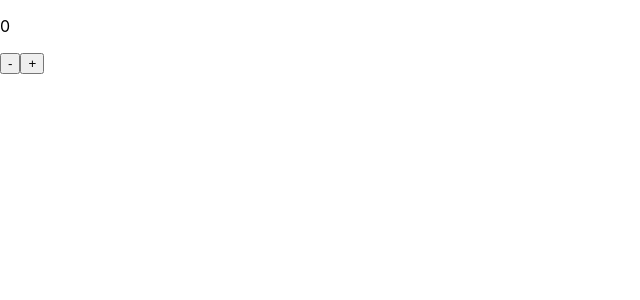
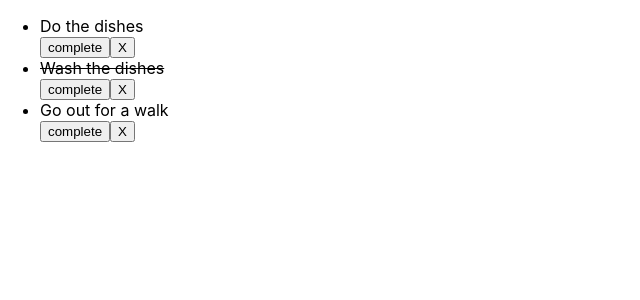
Before and after one commit to Dsrkblood/Calculator, a React (Create React App) app: page / in a window 1280 px wide. Shown: the top 300 px of the page, without its empty margins (0-640 px from the left). Built offline with nearby package versions, Linux system fonts and the light colour scheme; the HTML template or start-up script is replaced by a standard one.

Commit message:
TasksList

```diff
--- a/src/App.jsx
+++ b/src/App.jsx
@@ -1,14 +1,10 @@
-import { useState } from "react";
 import "./App.css";
+import { TasksList } from "./components/TasksList";
 
 function App() {
-	const [count, setCount] = useState(0);
-
 	return (
 		<div>
-			<p>{count}</p>
-			<button onClick={() => setCount((prevState)=> prevState-1)}>-</button>
-			<button onClick={() => setCount(count + 1)}>+</button>
+			<TasksList />
 		</div>
 	);
 }
--- /dev/null
+++ b/src/components/TasksList.jsx
@@ -0,0 +1,38 @@
+import { useState } from "react";
+import { tasks as tasksData } from "../data/tasks";
+
+export function TasksList() {
+	const [tasks, setTasks] = useState(tasksData);
+
+	const handleCompleteTasks = index => {
+		const newTasks = [...tasks];
+		newTasks[index].completed = true;
+		setTasks(newTasks);
+	};
+
+	const handleDeleteTask = index => {
+		const newTasks = [...tasks];
+		newTasks.splice(index, 1);
+		setTasks(newTasks);
+	};
+
+	return (
+		<ul>
+			{tasks.map((task, index) => {
+				return (
+					<>
+						<li
+							key={index}
+							style={{
+								textDecoration: task.completed ? "line-through" : "none",
+							}}>
+							{task.title}
+						</li>
+						<button onClick={() => handleCompleteTasks(index)}>complete</button>
+						<button onClick={() => handleDeleteTask(index)}>X</button>
+					</>
+				);
+			})}
+		</ul>
+	);
+}
--- /dev/null
+++ b/src/data/tasks.js
@@ -0,0 +1,17 @@
+export const tasks = [
+	{
+		title: "Do the dishes",
+		description: "Wash the dishes in the kithen",
+		completed: false,
+	},
+	{
+		title: "Wash the dishes",
+		description: "Wash the dishes in the kithen",
+		completed: true,
+	},
+	{
+		title: "Go out for a walk",
+		description: "Wash the dishes in the kithen",
+		completed: false,
+	},
+];
```
